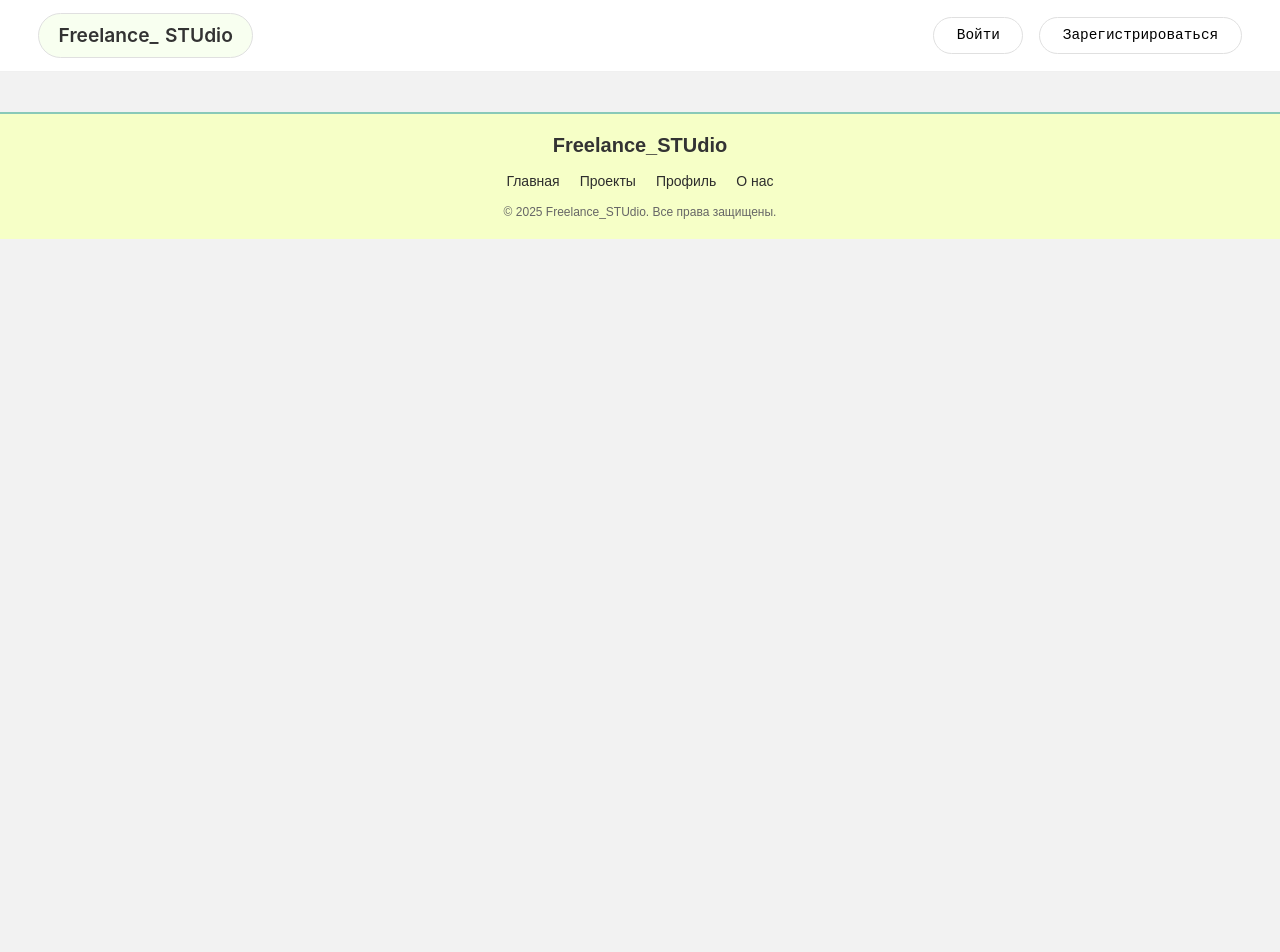
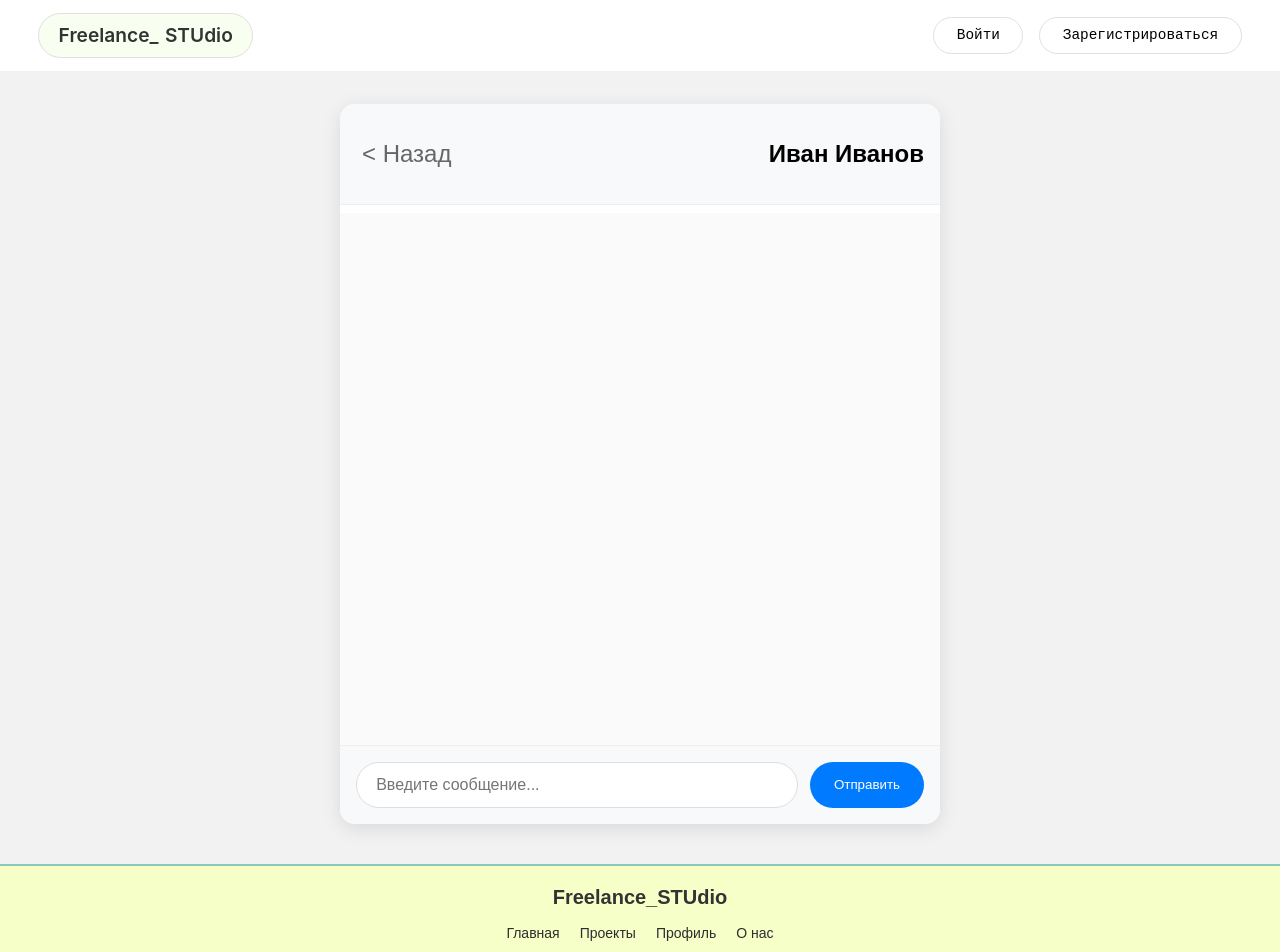
Before and after one commit to cwerti/freelance_portal_front, a React (Create React App) app: page /chat/1 in a window 1280 px wide. Shown: the top 952 px of the page. Before the commit the page ends 800 px from the top, so only its background shows below. Built offline with nearby package versions, Linux system fonts and the light colour scheme.

Commit message:
Доделал чаты.

```diff
--- a/package.json
+++ b/package.json
@@ -7,7 +7,7 @@
     "jwt-decode": "^4.0.0",
     "react": "^18.2.0",
     "react-dom": "^18.2.0",
-    "react-router-dom": "^6.3.0",
+    "react-router-dom": "^6.30.0",
     "react-scripts": "^5.0.1"
   },
   "scripts": {
--- a/src/App.js
+++ b/src/App.js
@@ -1,4 +1,4 @@
-import { BrowserRouter as Router, Routes, Route } from "react-router-dom";
+import { BrowserRouter as Router, Routes, Route, Navigate } from "react-router-dom";
 import Home from "./pages/Home";
 import Login from "./pages/Login";
 import Register from "./pages/Register";
@@ -9,7 +9,7 @@ import CreateProject from './pages/CreateProject';
 import ProjectDetails from './pages/ProjectDetails';
 import AdminPanel from "./pages/AdminPanel";
 import Chats from "./pages/Chats";
-import Chat from "./pages/Chat";
+import ChatPage from "./pages/ChatPage";
 
 function App() {
   return (
@@ -23,8 +23,8 @@ function App() {
         <Route path="/create-project" element={<CreateProject />} />
         <Route path="/project/:id" element={<ProjectDetails />} />
         <Route path="/admin" element={<AdminPanel />} />
-        <Route path="/Chats" element={<Chats  userId={1}/>}  />
-        <Route path="/Chat" element={<Chat />}  />
+        <Route path="/chats" element={<Chats userId={3} />} />
+        <Route path="/chat/:chatId" element={<ChatPage userId={3} />} />
       </Routes>
       <Footer />
     </Router>
--- /dev/null
+++ b/src/components/MockData.js
@@ -0,0 +1,53 @@
+import React from "react";
+
+export const mockChats = [
+{
+    id: 1,
+    participantName: "Иван Иванов",
+    participants: [1, 2], // Добавлен массив участников
+    lastMessageTime: "2024-02-20T15:30:00",
+    lastMessage: "Привет! Как дела?",
+    lastMessageSender: 2
+},
+{
+    id: 2,
+    participantName: "Мария Петрова",
+    participants: [2, 3],
+    lastMessageTime: "2024-02-20T14:45:00",
+    lastMessage: "Жду документы к обеду",
+    lastMessageSender: 3
+},
+{
+    id: 3,
+    participantName: "Алексей Смирнов",
+    participants: [1, 3],
+    lastMessageTime: "2024-02-20T12:15:00",
+    lastMessage: "Спасибо за помощь!",
+    lastMessageSender: 1
+}
+];
+
+export const mockMessages = [
+  // Существующие сообщения
+{
+    id: 3,
+    chatId: 2,
+    senderId: 3,
+    text: "Жду документы к обеду",
+    time: "2024-02-20T14:45:00"
+},
+{
+    id: 4,
+    chatId: 2,
+    senderId: 2,
+    text: "Отправляю вам файлы",
+    time: "2024-02-20T14:50:00"
+},
+{
+    id: 5,
+    chatId: 3,
+    senderId: 1,
+    text: "Спасибо за помощь!",
+    time: "2024-02-20T12:15:00"
+}
+];
--- /dev/null
+++ b/src/pages/ChatPage.js
@@ -0,0 +1,102 @@
+import React, { useState, useEffect } from 'react';
+import { useParams, useNavigate } from 'react-router-dom';
+import '../styles/Chat.css';
+import { mockChats, mockMessages } from "../components/MockData.js"
+
+
+const ChatPage = ({ userId = 2 }) => {
+    const { chatId } = useParams();
+    const navigate = useNavigate();
+    const [messages, setMessages] = useState([]);
+    const [newMessage, setNewMessage] = useState('');
+    const [chatInfo, setChatInfo] = useState(null);
+
+
+useEffect(() => {
+    // Загрузка информации о чате
+    const chat = mockChats.find(c => c.id === parseInt(chatId));
+    if (chat) {
+    setChatInfo(chat);
+    } else {
+      navigate('/chats'); // Если чат не найден, возвращаемся назад
+    }
+
+    // Загрузка сообщений
+    setMessages(mockMessages.filter(m => m.chatId === parseInt(chatId)));
+}, [chatId, navigate]);
+
+const handleSendMessage = () => {
+    if (newMessage.trim()) {
+    const newMsg = {
+        id: messages.length + 1,
+        chatId: parseInt(chatId),
+        senderId: userId,
+        text: newMessage,
+        time: new Date().toISOString()
+    };
+
+      // Обновляем mockMessages
+    mockMessages.push(newMsg);
+
+      // Обновляем mockChats
+    const chatIndex = mockChats.findIndex(c => c.id === parseInt(chatId));
+    if (chatIndex > -1) {
+        mockChats[chatIndex] = {
+        ...mockChats[chatIndex],
+        lastMessage: newMessage,
+        lastMessageSender: userId,
+        lastMessageTime: new Date().toISOString()
+        };
+    }
+
+    setMessages([...messages, newMsg]);
+    setNewMessage('');
+    }
+};
+
+
+if (!chatInfo) return <div>Загрузка...</div>;
+
+return (
+    <div className="chat-container">
+        <div className="chat-header">
+        <button onClick={() => navigate(-1)} className="back-button">
+            &lt; Назад
+        </button>
+        <h2>{chatInfo.participantName}</h2>
+        </div>
+
+        <div className="chat-messages">
+        {messages.map((message) => (
+            <div
+            key={message.id}
+            className={`message ${message.senderId === userId ? 'sent' : 'received'}`}
+            >
+            <div className="message-content">
+                <p>{message.text}</p>
+                <span className="message-time">
+                {new Date(message.time).toLocaleTimeString([], {
+                    hour: '2-digit',
+                    minute: '2-digit'
+                })}
+                </span>
+            </div>
+            </div>
+        ))}
+        </div>
+
+        <div className="message-input">
+        <input
+            type="text"
+            value={newMessage}
+            onChange={(e) => setNewMessage(e.target.value)}
+            placeholder="Введите сообщение..."
+            onKeyPress={(e) => e.key === 'Enter' && handleSendMessage()}
+        />
+        <button onClick={handleSendMessage}>Отправить</button>
+        </div>
+    </div>
+    );
+};
+
+export default ChatPage;
--- a/src/pages/Chats.js
+++ b/src/pages/Chats.js
@@ -1,51 +1,37 @@
 import React from "react";
 import "../styles/Chats.css";
 import { useState, useEffect } from 'react';
-import Chat from './Chat';
+import { useNavigate } from 'react-router-dom';
+import { mockChats, mockMessages } from "../components/MockData.js"
 
-// Мок-данные для тестирования
-const mockChats = [
-{
-    id: 1,
-    participantName: "Иван Иванов",
-    lastMessageTime: "2024-02-20T15:30:00",
-    lastMessage: "Привет! Как дела?",
-    lastMessageSender: 2
-},
-{
-    id: 2,
-    participantName: "Мария Петрова",
-    lastMessageTime: "2024-02-20T14:45:00",
-    lastMessage: "Жду документы к обеду",
-    lastMessageSender: 3
-},
-{
-    id: 3,
-    participantName: "Алексей Смирнов",
-    lastMessageTime: "2024-02-20T12:15:00",
-    lastMessage: "Спасибо за помощь!",
-    lastMessageSender: 1
-}
-];
 
 const Chats = ({ userId = 2 }) => { // Значение по умолчанию для демонстрации
     const [chats, setChats] = useState([]);
     const [loading, setLoading] = useState(true);
     const [error, setError] = useState(null);
     const [activeChat, setActiveChat] = useState(null);
+    const navigate = useNavigate();
 
 useEffect(() => {
     const fetchChats = async () => {
     try {
+        // Обновляем чаты, добавляя последние сообщения из mockMessages
+        const updatedChats = mockChats
+        .filter(chat => chat.participants.includes(userId))
+        .map(chat => {
+            // Находим последнее сообщение для этого чата
+            const chatMessages = mockMessages.filter(m => m.chatId === chat.id);
+            const lastMessage = chatMessages[chatMessages.length - 1];
 
-        // Для теста можно раскомментировать ошибку
-        // throw new Error('Сервер не отвечает');
+            return {
+            ...chat,
+            lastMessage: lastMessage?.text || '',
+            lastMessageSender: lastMessage?.senderId || null,
+            lastMessageTime: lastMessage?.time || chat.createdAt
+            };
+        });
 
-        // Используем мок-данные вместо реального запроса
-        setChats(mockChats.filter(chat =>
-            chat.lastMessageSender === userId ||
-            chat.participantId === userId
-        ));
+        setChats(updatedChats);
     } catch (err) {
         setError(err.message);
     } finally {
@@ -56,12 +42,13 @@ useEffect(() => {
 if (userId) {
     fetchChats();
     }
-}, [userId]);
+}, [userId, mockMessages]); // Добавляем зависимость от mockMessages
 
 const handleChatClick = (chatId) => {
-    setActiveChat(chatId);
-    console.log('Selected chat ID:', chatId);
+    navigate(`/chat/${chatId}`); // ✅ Отдельный обработчик
 };
+
+
 
 if (loading) {
     return <div className="chat-page-body">Загрузка чатов...</div>;
@@ -80,9 +67,9 @@ return (
             key={chat.id}
             onClick={() => handleChatClick(chat.id)}
             >
-            <div className="chat-conversation">
+            {/* <div className="chat-conversation">
                 {activeChat && <ChatBody chatId={activeChat} userId={userId} />}
-            </div>
+            </div> */}
             <div className="chat-info">
                 <div className="chat-header">
                 <h3 className="user-name">{chat.participantName}</h3>
--- a/src/styles/Chat.css
+++ b/src/styles/Chat.css
@@ -1,93 +1,190 @@
 .chat-container {
+    max-width: 600px;
+    margin: 2rem auto;
+    height: 90vh;
+    background: white;
+    border-radius: 15px;
+    box-shadow: 0 5px 20px rgba(0,0,0,0.1);
+    overflow: hidden;
     display: flex;
-    justify-content: center;
-    align-items: start;
-    padding: 20px 10px;
-    height: 100vh;
-    background-color: #f4f6f8;
+    flex-direction: column;
 }
 
-.chat-window {
-    width: 100%;
-    max-width: 600px;
-    height: 90vh;
-    max-height: 800px;
-    background-color: #fff;
-    border-radius: 12px;
-    box-shadow: 0 4px 12px rgba(0, 0, 0, 0.1);
+.chat-header {
     display: flex;
-    flex-direction: column;
-    overflow: hidden;
+    align-items: center;
+    padding: 1rem;
+    border-bottom: 1px solid #eee;
+    background: #f8f9fa;
 }
 
-.messages-container {
-    flex-grow: 1;
+.back-button {
+    background: none;
+    border: none;
+    font-size: 1.5rem;
+    margin-right: 1rem;
+    cursor: pointer;
+    color: #666;
+    transition: color 0.2s;
+}
+
+.back-button:hover {
+    color: #007bff;
+}
+
+.chat-messages {
+    flex: 1;
     overflow-y: auto;
-    padding: 15px;
-    display: flex;
-    flex-direction: column-reverse;
-    gap: 10px;
+    padding: 1rem;
+    background: #fafafa;
 }
 
 .message {
-    max-width: 75%;
-    padding: 10px 15px;
-    border-radius: 12px;
-    font-size: 14px;
-    line-height: 1.4;
-    word-wrap: break-word;
+    margin-bottom: 0.8rem;
+    display: flex;
+    padding: 0 0.5rem;
 }
 
-.sent {
-    align-self: flex-end;
-    background-color: #dcf8c6;
-    border-top-right-radius: 4px;
+.message.sent {
+    justify-content: flex-end;
 }
 
-.received {
-    align-self: flex-start;
-    background-color: #e5e5ea;
-    border-top-left-radius: 4px;
+.message.received {
+    justify-content: flex-start;
 }
 
-.message-content p {
-    margin: 0;
+.message-content {
+    max-width: 75%;
+    padding: 0.5rem 1rem;
+    border-radius: 1.1rem;
+    position: relative;
+    word-break: break-word;
+    line-height: 1.4;
+    font-size: 0.92rem;
+    overflow-wrap: anywhere;
+    white-space: pre-wrap;
+}
+
+.message.sent .message-content {
+    background: #007bff;
+    color: white;
+    border-bottom-right-radius: 4px;
+    box-shadow: 0 2px 4px rgba(0,0,0,0.1);
+    padding-top: 0.45rem;
+    padding-bottom: 0.45rem;
+    transform: scale(0.98);
+}
+
+.message.received .message-content {
+    background: white;
+    color: #333;
+    border: 1px solid #eee;
+    border-bottom-left-radius: 4px;
 }
 
 .message-time {
-    font-size: 10px;
-    color: #666;
-    margin-top: 5px;
-    text-align: right;
+    font-size: 0.68rem;
+    opacity: 0.7;
+    display: block;
+    margin-top: 0.3rem;
 }
 
-.message-input-form {
+.message-input {
+    padding: 1rem;
+    border-top: 1px solid #eee;
+    background: #f8f9fa;
     display: flex;
-    padding: 12px;
-    border-top: 1px solid #ddd;
-    background-color: #fafafa;
+    gap: 0.75rem;
 }
 
-.message-input-form input {
-    flex-grow: 1;
-    padding: 10px 12px;
-    border: 1px solid #ccc;
-    border-radius: 20px 0 0 20px;
-    font-size: 14px;
-    outline: none;
+.message-input input {
+    flex: 1;
+    padding: 0.8rem 1.2rem;
+    border: 1px solid #ddd;
+    border-radius: 25px;
+    font-size: 1rem;
+    transition: border-color 0.2s;
 }
 
-.message-input-form button {
-    padding: 10px 16px;
-    border: none;
-    background-color: #1d74f5;
-    color: white;
-    font-size: 16px;
-    border-radius: 0 20px 20px 0;
-    cursor: pointer;
-    transition: background-color 0.3s ease;
+.message-input input:focus {
+    outline: none;
+    border-color: #007bff;
+    box-shadow: 0 0 0 2px rgba(0,123,255,0.1);
 }
 
-.message-input-form button:hover {
-    background-color: #1662c4;
+.message-input button {
+    padding: 0.8rem 1.5rem;
+    border: none;
+    border-radius: 25px;
+    background: #007bff;
+    color: white;
+    cursor: pointer;
+    transition: background 0.2s;
 }
+
+.message-input button:hover {
+    background: #0056b3;
+}
+
+@media (max-width: 768px) {
+    .chat-container {
+        margin: 0;
+        height: 100vh;
+        border-radius: 0;
+        box-shadow: none;
+    }
+
+    .message-content {
+        max-width: 82%;
+        padding: 0.45rem 0.9rem;
+        font-size: 0.88rem;
+    }
+
+    .message.sent .message-content {
+        transform: scale(0.96);
+        padding-top: 0.4rem;
+        padding-bottom: 0.4rem;
+    }
+
+    .message-input {
+        padding: 0.75rem;
+    }
+
+    .message-input input {
+        padding: 0.7rem 1rem;
+    }
+
+    .message-input button {
+        padding: 0.7rem 1.2rem;
+    }
+}
+
+@media (max-width: 480px) {
+    .chat-header {
+        padding: 0.75rem;
+    }
+
+    .back-button {
+        font-size: 1.3rem;
+    }
+
+    .message-content {
+        max-width: 90%;
+        line-height: 1.3;
+        font-size: 0.85rem;
+        padding: 0.4rem 0.85rem;
+    }
+
+    .message.sent .message-content {
+        transform: scale(0.94);
+    }
+
+    .message-input button span {
+        display: none;
+    }
+
+    .message-input button::after {
+        content: "➤";
+        font-size: 1.1rem;
+    }
+}
```
Also changed, not shown: src/pages/Chat.js (deleted, +0 -92 lines), 1 other file (tests, documents, lock files or other folders). Lines whose indentation alone changed are shown as unchanged.
